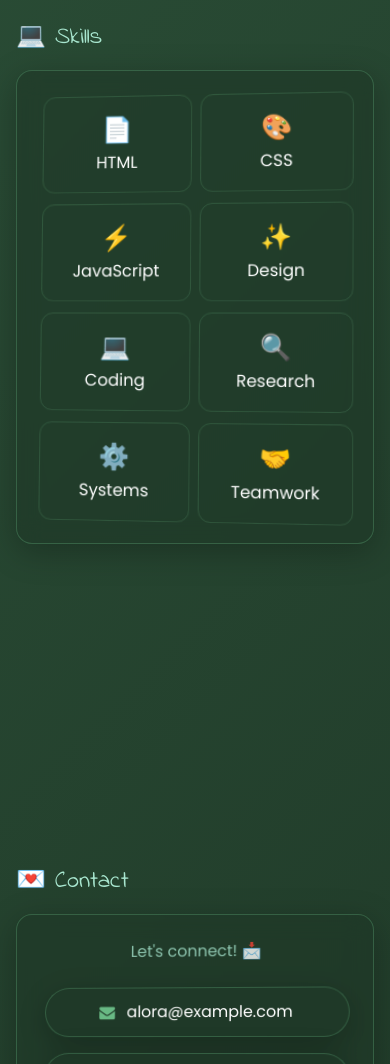
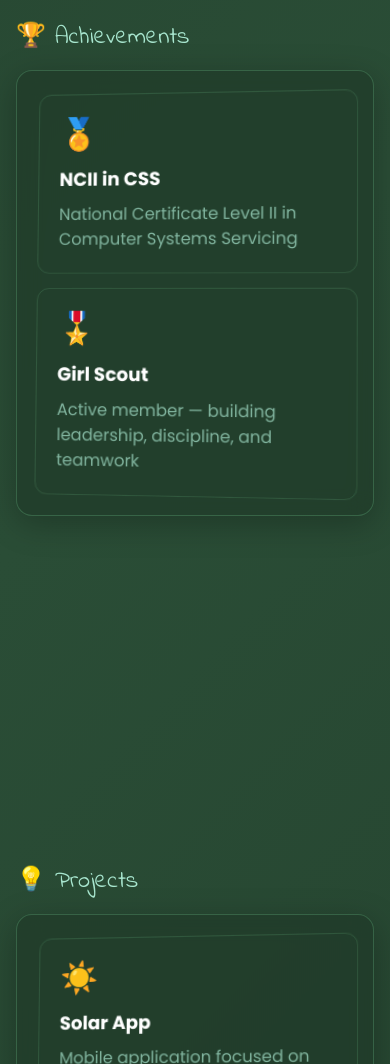
Before and after one commit to mayaaabuss-art/Myportfolio-, a plain HTML site: page index.html in a window 390 px wide. Shown: the part 2590-3654 px from the top of the page. Drawn offline with nearby package versions, Linux system fonts and the light colour scheme.

Commit message:
Update index.html

```diff
--- a/index.html
+++ b/index.html
@@ -39,6 +39,8 @@ body{background:linear-gradient(135deg,#1F3827,#2A4D36,#1F3827);min-height:100vh
       <a href="#home" class="hover:text-white">Home</a>
       <a href="#info" class="hover:text-white">My Info</a>
       <a href="#edu" class="hover:text-white">Education</a>
+      <a href="#achievements" class="hover:text-white">Achievements</a>
+      <a href="#projects" class="hover:text-white">Projects</a>
       <a href="#skills" class="hover:text-white">Skills</a>
       <a href="#contact" class="hover:text-white">Contact</a>
     </div>
@@ -48,6 +50,8 @@ body{background:linear-gradient(135deg,#1F3827,#2A4D36,#1F3827);min-height:100vh
     <a href="#home" class="block py-2 text-sageP">Home</a>
     <a href="#info" class="block py-2 text-sageP">My Info</a>
     <a href="#edu" class="block py-2 text-sageP">Education</a>
+    <a href="#achievements" class="block py-2 text-sageP">Achievements</a>
+    <a href="#projects" class="block py-2 text-sageP">Projects</a>
     <a href="#skills" class="block py-2 text-sageP">Skills</a>
     <a href="#contact" class="block py-2 text-sageP">Contact</a>
   </div>
@@ -128,6 +132,46 @@ body{background:linear-gradient(135deg,#1F3827,#2A4D36,#1F3827);min-height:100vh
         <div class="p-4 border border-sageL/20 rounded-xl hover:border-sageL/50">
           <h3 class="text-sageL font-semibold mb-1">🏡 Elementary</h3>
           <h4 class="text-white font-bold">Wacal Elementary School</h4>
+        </div>
+      </div>
+    </div>
+  </div>
+</section>
+
+<section id="achievements" class="sec">
+  <div class="max-w-4xl mx-auto">
+    <h2 class="font-indie text-2xl text-sageP mb-4">🏆 Achievements</h2>
+    <div class="glass p-6 flip fade">
+      <div class="flip-in grid md:grid-cols-2 gap-6">
+        <div class="p-5 border border-sageL/20 rounded-xl hover:border-sageL/50 transition zoom">
+          <span class="text-3xl">🏅</span>
+          <h3 class="text-white font-bold text-lg mt-3 mb-2">NCII in CSS</h3>
+          <p class="text-sageP/70">National Certificate Level II in Computer Systems Servicing</p>
+        </div>
+        <div class="p-5 border border-sageL/20 rounded-xl hover:border-sageL/50 transition zoom">
+          <span class="text-3xl">🎖️</span>
+          <h3 class="text-white font-bold text-lg mt-3 mb-2">Girl Scout</h3>
+          <p class="text-sageP/70">Active member — building leadership, discipline, and teamwork</p>
+        </div>
+      </div>
+    </div>
+  </div>
+</section>
+
+<section id="projects" class="sec">
+  <div class="max-w-4xl mx-auto">
+    <h2 class="font-indie text-2xl text-sageP mb-4">💡 Projects</h2>
+    <div class="glass p-6 flip fade">
+      <div class="flip-in grid md:grid-cols-2 gap-6">
+        <div class="p-5 border border-sageL/20 rounded-xl hover:border-sageL/50 transition zoom">
+          <span class="text-3xl">☀️</span>
+          <h3 class="text-white font-bold text-lg mt-3 mb-2">Solar App</h3>
+          <p class="text-sageP/70">Mobile application focused on solar energy monitoring and solutions</p>
+        </div>
+        <div class="p-5 border border-sageL/20 rounded-xl hover:border-sageL/50 transition zoom">
+          <span class="text-3xl">📝</span>
+          <h3 class="text-white font-bold text-lg mt-3 mb-2">Scholarship System</h3>
+          <p class="text-sageP/70">Web-based platform for managing scholarship applications and records</p>
         </div>
       </div>
     </div>
```
